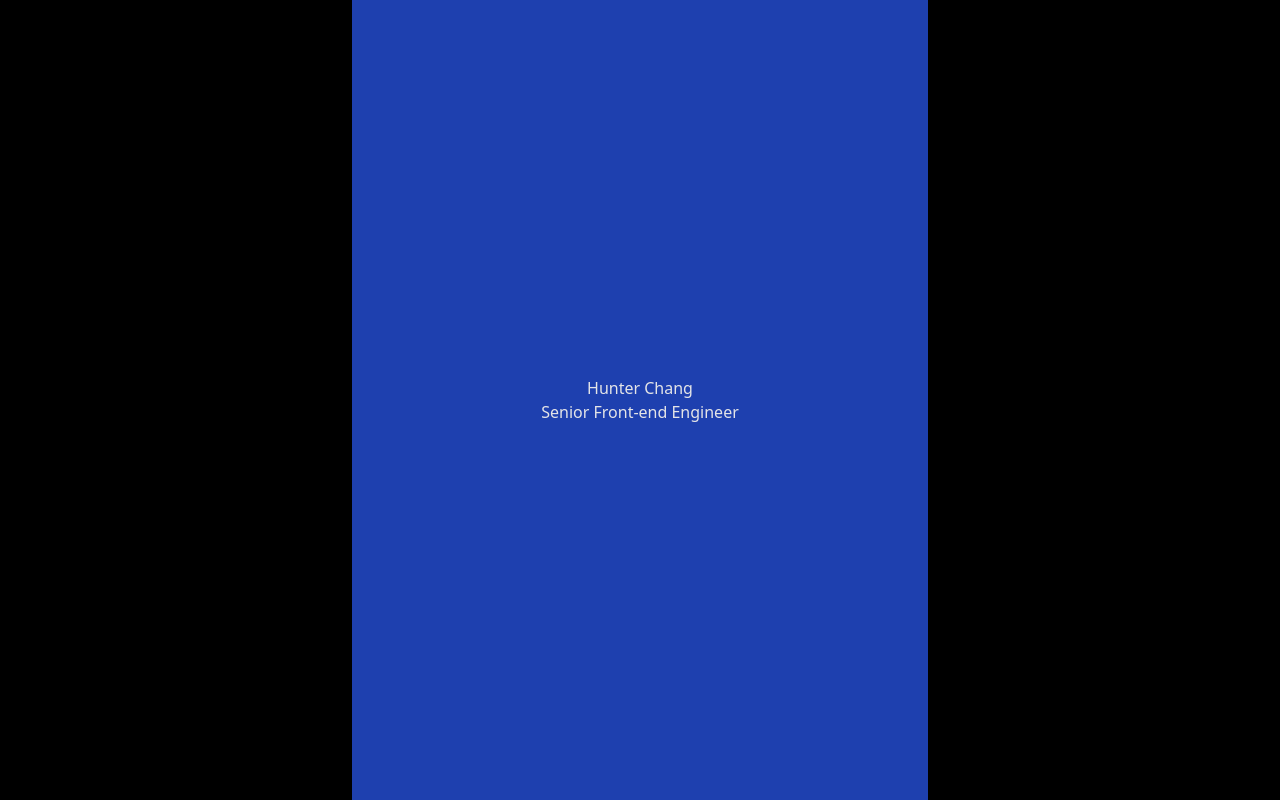
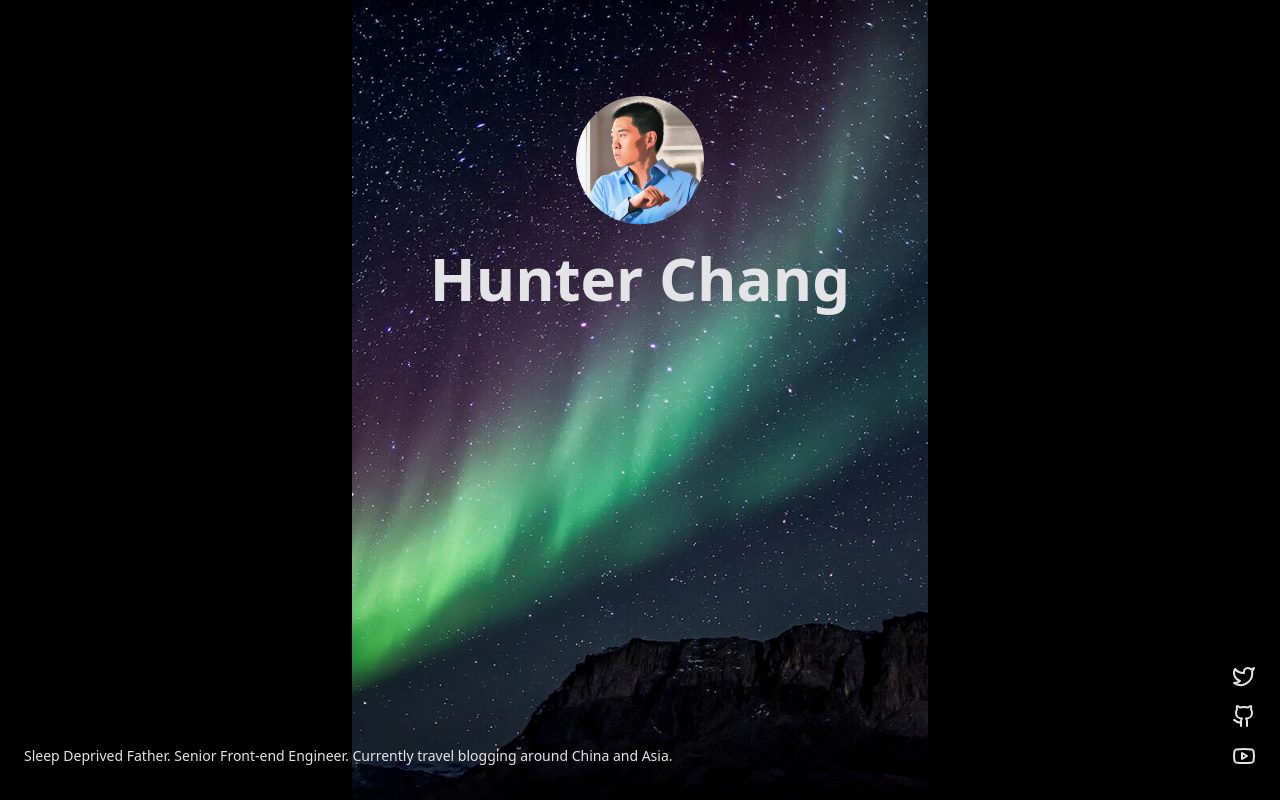
Before and after one commit to ChangoMan/hchang-website, a website: page src/index.html in a window 1280 px wide. Drawn offline with nearby package versions, Linux system fonts and the light colour scheme.

Commit message:
adding bg image

```diff
--- a/src/index.html
+++ b/src/index.html
@@ -23,17 +23,126 @@
   <body class="bg-black text-zinc-200">
     <main class="mx-auto max-w-xl bg-zinc-800 cursor-grab">
       <swiper-container direction="vertical" loop="true" mousewheel="true">
-        <swiper-slide class="bg-blue-800">
+        <swiper-slide class="slide-1">
           <div>
-            <h1>Hunter Chang</h1>
-            <h2>Senior Front-end Engineer</h2>
+            <img
+              class="block mx-auto mb-6 rounded-full w-32 h-32"
+              src="img/hunter-chang-profile.jpg"
+              alt="Hunter Chang"
+            />
+            <h1 class="text-center text-4xl lg:text-6xl font-bold">
+              Hunter Chang
+            </h1>
           </div>
         </swiper-slide>
         <swiper-slide class="bg-red-800">Slide 2</swiper-slide>
         <swiper-slide class="bg-green-800">Slide 3</swiper-slide>
       </swiper-container>
+      <script src="https://cdn.jsdelivr.net/npm/swiper@10/swiper-element-bundle.min.js"></script>
 
-      <script src="https://cdn.jsdelivr.net/npm/swiper@10/swiper-element-bundle.min.js"></script>
+      <p
+        class="fixed bottom-0 left-0 z-10 pb-8 pl-6 pr-24 text-sm leading-relaxed"
+      >
+        Sleep Deprived Father. Senior Front-end Engineer. Currently travel
+        blogging around China and Asia.
+      </p>
+
+      <div class="fixed right-0 bottom-0 z-20 pb-6 pr-4">
+        <a
+          class="social-link"
+          href="https://twitter.com/hunterhchang"
+          target="_blank"
+          rel="noopener"
+        >
+          <svg
+            xmlns="http://www.w3.org/2000/svg"
+            width="24"
+            height="24"
+            viewBox="0 0 24 24"
+            fill="none"
+            stroke="currentColor"
+            stroke-width="2"
+            stroke-linecap="round"
+            stroke-linejoin="round"
+            class="lucide lucide-twitter"
+          >
+            <path
+              d="M22 4s-.7 2.1-2 3.4c1.6 10-9.4 17.3-18 11.6 2.2.1 4.4-.6 6-2C3 15.5.5 9.6 3 5c2.2 2.6 5.6 4.1 9 4-.9-4.2 4-6.6 7-3.8 1.1 0 3-1.2 3-1.2z"
+            />
+          </svg>
+        </a>
+        <a
+          class="social-link"
+          href="https://github.com/ChangoMan"
+          target="_blank"
+          rel="noopener"
+        >
+          <svg
+            xmlns="http://www.w3.org/2000/svg"
+            width="24"
+            height="24"
+            viewBox="0 0 24 24"
+            fill="none"
+            stroke="currentColor"
+            stroke-width="2"
+            stroke-linecap="round"
+            stroke-linejoin="round"
+            class="lucide lucide-github"
+          >
+            <path
+              d="M15 22v-4a4.8 4.8 0 0 0-1-3.5c3 0 6-2 6-5.5.08-1.25-.27-2.48-1-3.5.28-1.15.28-2.35 0-3.5 0 0-1 0-3 1.5-2.64-.5-5.36-.5-8 0C6 2 5 2 5 2c-.3 1.15-.3 2.35 0 3.5A5.403 5.403 0 0 0 4 9c0 3.5 3 5.5 6 5.5-.39.49-.68 1.05-.85 1.65-.17.6-.22 1.23-.15 1.85v4"
+            />
+            <path d="M9 18c-4.51 2-5-2-7-2" />
+          </svg>
+        </a>
+        <a
+          class="social-link"
+          href="https://www.youtube.com/@codebushi"
+          target="_blank"
+          rel="noopener"
+        >
+          <svg
+            xmlns="http://www.w3.org/2000/svg"
+            width="24"
+            height="24"
+            viewBox="0 0 24 24"
+            fill="none"
+            stroke="currentColor"
+            stroke-width="2"
+            stroke-linecap="round"
+            stroke-linejoin="round"
+            class="lucide lucide-youtube"
+          >
+            <path
+              d="M2.5 17a24.12 24.12 0 0 1 0-10 2 2 0 0 1 1.4-1.4 49.56 49.56 0 0 1 16.2 0A2 2 0 0 1 21.5 7a24.12 24.12 0 0 1 0 10 2 2 0 0 1-1.4 1.4 49.55 49.55 0 0 1-16.2 0A2 2 0 0 1 2.5 17"
+            />
+            <path d="m10 15 5-3-5-3z" />
+          </svg>
+        </a>
+        <!-- <a
+          class="social-link"
+          href="https://instagram.com/changodaman"
+          target="_blank"
+          rel="noopener"
+        >
+          <svg
+            xmlns="http://www.w3.org/2000/svg"
+            width="24"
+            height="24"
+            viewBox="0 0 24 24"
+            fill="none"
+            stroke="currentColor"
+            stroke-width="2"
+            stroke-linecap="round"
+            stroke-linejoin="round"
+            class="lucide lucide-instagram"
+          >
+            <rect width="20" height="20" x="2" y="2" rx="5" ry="5" />
+            <path d="M16 11.37A4 4 0 1 1 12.63 8 4 4 0 0 1 16 11.37z" />
+            <line x1="17.5" x2="17.51" y1="6.5" y2="6.5" />
+          </svg>
+        </a> -->
+      </div>
     </main>
   </body>
 </html>
--- a/src/styles/input.css
+++ b/src/styles/input.css
@@ -11,5 +11,14 @@ swiper-container {
 }
 
 swiper-slide {
-  @apply flex items-center justify-center p-4 text-center;
+  @apply flex justify-center p-4 pt-24;
 }
+
+.social-link {
+  @apply p-2 block;
+}
+
+.slide-1 {
+  background-image: url(../img/bg-slide-1.jpg);
+  @apply bg-cover;
+}
```
Also changed, not shown: src/img/bg-slide-1.jpg (added), src/img/hunter-chang-profile.jpg (added), src/styles/styles.css.
